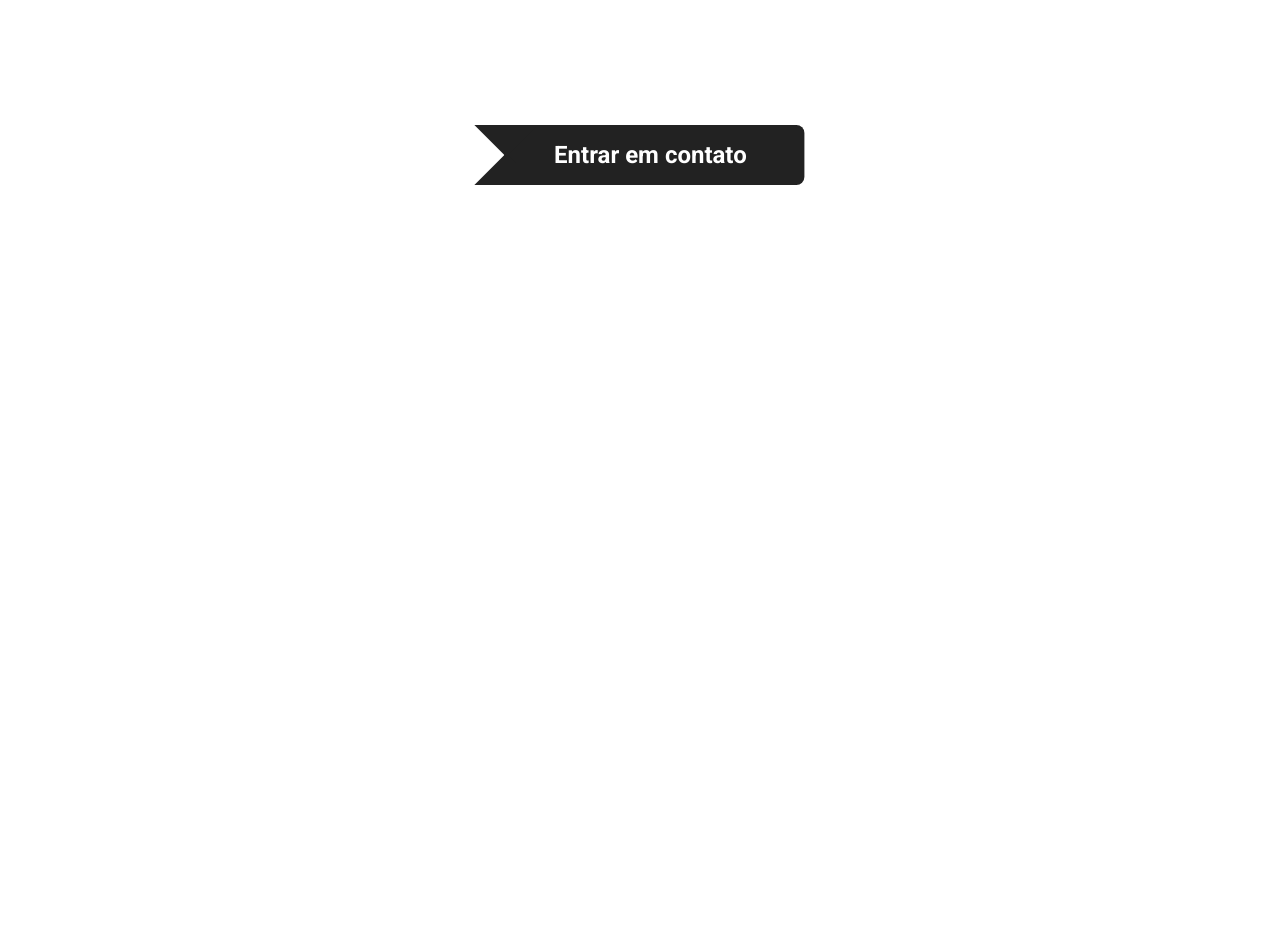
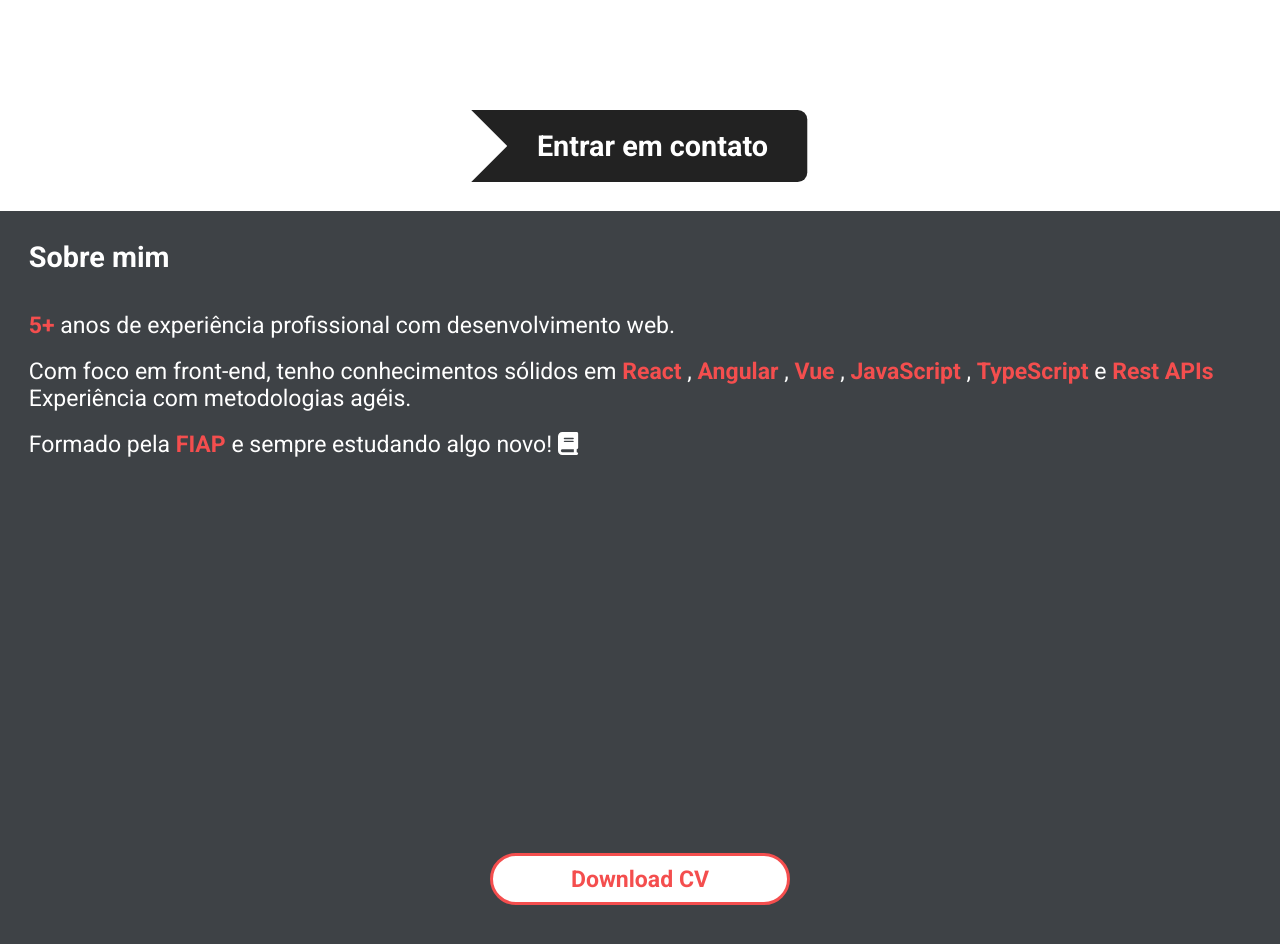
Before and after one commit to skti-dev/portfolio-angular, an Angular app: page / in a window 1280 px wide. Shown: the part 600-1544 px from the top of the page. Before the commit the page ends 857 px from the top, so only its background shows below. Built offline with nearby package versions, Linux system fonts and the light colour scheme.

Commit message:
feat: adding about section

```diff
--- /dev/null
+++ b/src/app/core/components/about/about.component.html
@@ -0,0 +1,47 @@
+<section [id]="currentLabel" *ngIf="dictionary" class="dark">
+  <h2> {{ dictionary.about.title }} </h2>
+
+  <article>
+    <p>
+      <span class="highlight-text">
+        5+
+      </span>
+      {{ dictionary.about.text_1 }}
+    </p>
+    <p>
+      {{ dictionary.about.text_2 }}
+      <span class="highlight-text">
+        React
+      </span>,
+      <span class="highlight-text">
+        Angular
+      </span>,
+      <span class="highlight-text">
+        Vue
+      </span>,
+      <span class="highlight-text">
+        JavaScript
+      </span>,
+      <span class="highlight-text">
+        TypeScript
+      </span>
+      {{ dictionary.about.text_separator }}
+      <span class="highlight-text">
+        Rest APIs
+      </span>
+      {{ dictionary.about.text_3 }}
+    </p>
+    <p>
+      {{ dictionary.about.text_4 }}
+      <span class="highlight-text">
+        FIAP
+      </span>
+      {{ dictionary.about.text_5 }}
+      <fa-icon [icon]="icon" />
+    </p>
+  </article>
+
+  <button type="button" class="chip-button">
+    {{ dictionary.about.button_label }}
+  </button>
+</section>
--- /dev/null
+++ b/src/app/core/components/about/about.component.scss
@@ -0,0 +1,21 @@
+:host {
+  h2 {
+    font-weight: var(--bold-weight);
+    width: 100%;
+    font-size: var(--fs-lg);
+    margin-bottom: var(--spacing-xxl);
+  }
+
+  article {
+    display: flex;
+    flex: 1;
+    flex-direction: column;
+    > p:nth-child(2) {
+      margin: var(--spacing-lg) 0;
+    }
+  }
+
+  button {
+    margin-bottom: var(--spacing-lg);
+  }
+}
--- /dev/null
+++ b/src/app/core/components/about/about.component.ts
@@ -0,0 +1,42 @@
+import { Component } from '@angular/core';
+import { faBook } from '@fortawesome/free-solid-svg-icons';
+import { Subscription } from 'rxjs';
+import { TranslateService } from 'src/app/shared/services/TranslateService';
+import { DictionaryProps } from 'src/app/shared/types/LanguageTypes';
+import { ItemLabels } from 'src/app/shared/types/NavTypes';
+
+@Component({
+  selector: 'app-about',
+  templateUrl: './about.component.html',
+  styleUrls: ['./about.component.scss']
+})
+export class AboutComponent {
+  constructor(
+    private translateService: TranslateService
+  ) {
+    this.languageChangeSubscription = this.translateService.languageChanged$.subscribe(() => {
+      this.loadDictionary();
+    });
+  }
+
+  public currentLabel: ItemLabels = ItemLabels.ABOUT
+  public dictionary!: DictionaryProps
+  private languageChangeSubscription!: Subscription
+  public icon = faBook
+
+  public loadDictionary(): void {
+    this.translateService.loadTranslations().subscribe({
+      next: data => {
+        this.dictionary = data
+      }
+    })
+  }
+
+  ngOnInit() {
+    this.loadDictionary()
+  }
+
+  ngOnDestroy() {
+    this.languageChangeSubscription.unsubscribe();
+  }
+}
--- a/src/app/core/core.module.ts
+++ b/src/app/core/core.module.ts
@@ -10,6 +10,7 @@ import { ToggleLanguageComponent } from '../shared/components/toggle-language/to
 import { NavMenuComponent } from '../shared/components/nav-menu/nav-menu.component';
 import { NavItemComponent } from '../shared/components/nav-item/nav-item.component';
 import { IntroComponent } from './components/intro/intro.component';
+import { AboutComponent } from './components/about/about.component';
 
 @NgModule({
   declarations: [
@@ -19,7 +20,8 @@ import { IntroComponent } from './components/intro/intro.component';
     ToggleLanguageComponent,
     NavMenuComponent,
     NavItemComponent,
-    IntroComponent
+    IntroComponent,
+    AboutComponent
   ],
   imports: [
     CommonModule,
--- a/src/app/core/pages/home/home.component.html
+++ b/src/app/core/pages/home/home.component.html
@@ -1,4 +1,5 @@
 <app-header></app-header>
 <main>
   <app-intro></app-intro>
+  <app-about></app-about>
 </main>
--- a/src/app/shared/types/LanguageTypes.ts
+++ b/src/app/shared/types/LanguageTypes.ts
@@ -23,5 +23,15 @@ export type DictionaryProps = {
     presentation:string
     dynamic_text:string
     contact_button:string
+  },
+  about: {
+    title:string
+    text_1:string
+    text_2:string
+    text_separator:string
+    text_3:string
+    text_4:string
+    text_5:string
+    button_label:string
   }
 }
--- a/src/mockData/languages/pt_br.json
+++ b/src/mockData/languages/pt_br.json
@@ -11,5 +11,15 @@
     "presentation": "Me chamo",
     "dynamic_text": "Sou desenvolvedor web.",
     "contact_button": "Entrar em contato"
+  },
+  "about": {
+    "title": "Sobre mim",
+    "text_1": "anos de experiência profissional com desenvolvimento web.",
+    "text_2": "Com foco em front-end, tenho conhecimentos sólidos em",
+    "text_separator": "e",
+    "text_3": "Experiência com metodologias agéis.",
+    "text_4": "Formado pela",
+    "text_5": "e sempre estudando algo novo!",
+    "button_label": "Download CV"
   }
 }
--- a/src/scss/base/_reset.scss
+++ b/src/scss/base/_reset.scss
@@ -137,7 +137,8 @@ section {
 }
 
 .highlight-text {
-  color: var(--primary)
+  color: var(--primary);
+  font-weight: var(--bold-weight);
 }
 
 /* Buttons */
@@ -181,6 +182,19 @@ section {
   }
 }
 
+.chip-button {
+  min-width: 300px;
+  border: var(--border-thicker) solid var(--primary);
+  color: var(--primary);
+  background-color: var(--white);
+  display: flex;
+  justify-content: center;
+  align-items: center;
+  border-radius: var(--border-radius-lg);
+  padding: var(--spacing-md) 0;
+  font-weight: var(--bold-weight);
+}
+
 /* Animations */
 
 .fade-in {
--- a/src/scss/base/_variables.scss
+++ b/src/scss/base/_variables.scss
@@ -10,7 +10,7 @@
   --spacing-huge: 5rem; // 80px
   // font-size
   --fs-sm: .5rem; // 8px
-  --fs-md: 1rem; // 16px
+  --fs-md: 1.20rem; // 16px
   --fs-lg: 1.5rem; // 24px
   --fs-xl: 2rem; // 32px
   // text-decoration
@@ -18,9 +18,11 @@
   // borders
   --border-thin: .063rem; // 1px
   --border-thick: .125rem; // 2px
+  --border-thicker: .188rem; // 3px
   // border radius
   --border-radius-sm: .313rem; // 5px
   --border-radius-md: .5rem; // 8px
+  --border-radius-lg: 2rem; // 8px
   // colors
   --white: #FFF;
   --black: #222;
```
Also changed, not shown: src/mockData/languages/en.json (+10 -0 lines).
